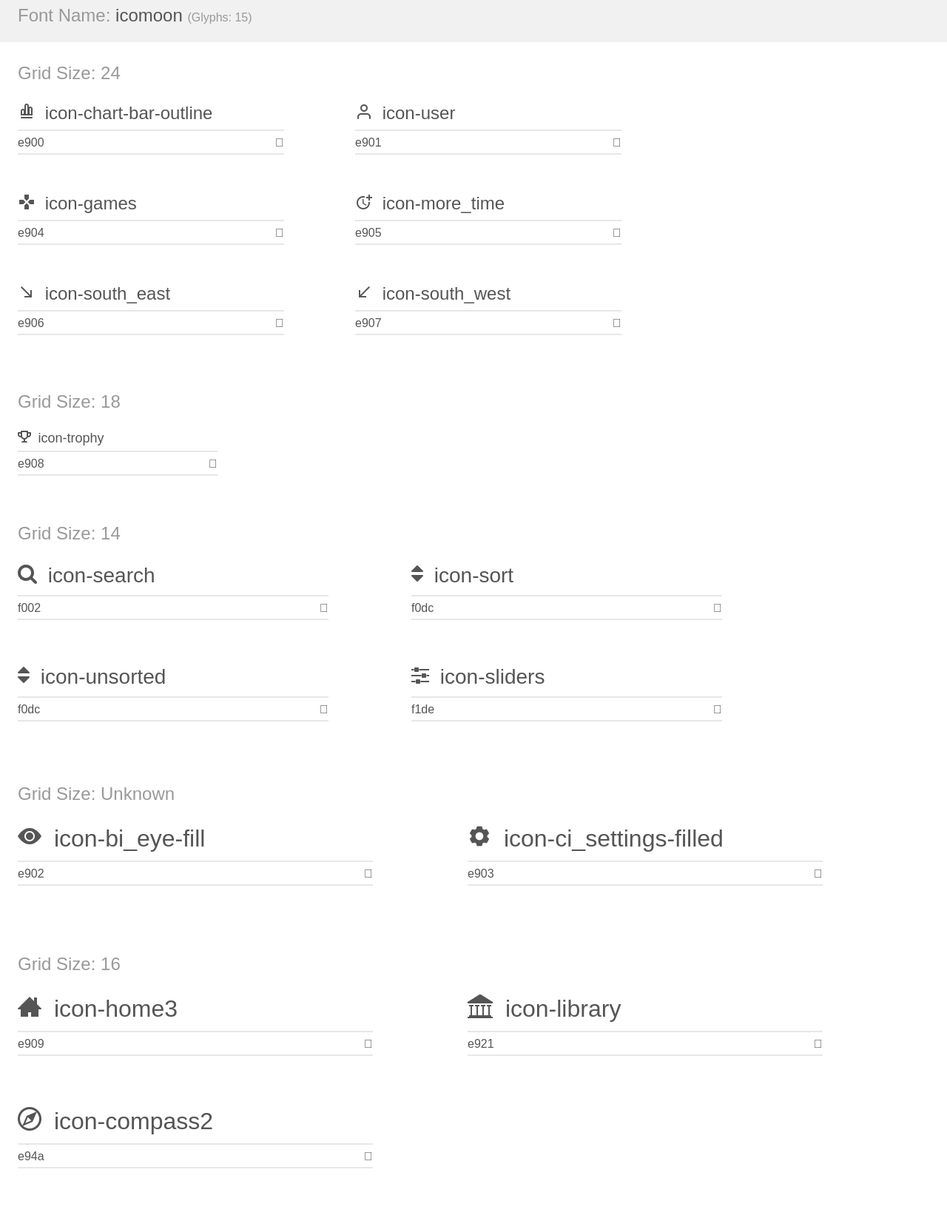
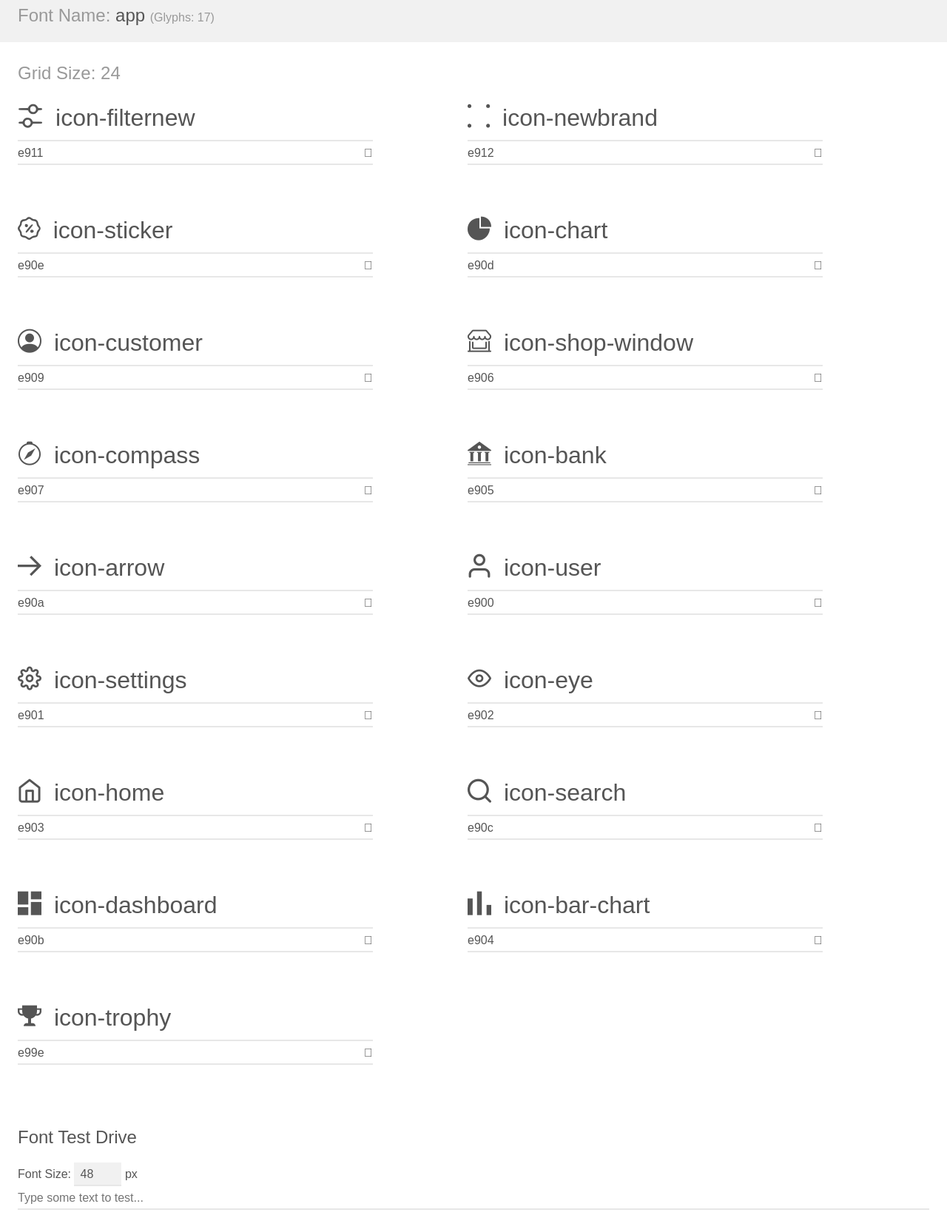
Before and after one commit to SnehaMistry/Front-end, a website: page assets/icons/demo.html in a window 1280 px wide. Shown: the part 15-1661 px from the top of the page at 74% size. Drawn offline with Linux system fonts and the light colour scheme; files whose address does not match are found by name.

```diff
--- a/assets/icons/demo-files/demo.css
+++ b/assets/icons/demo-files/demo.css
@@ -147,17 +147,5 @@
   font-size: 16px;
 }
 .fs1 {
-  font-size: 24px;
-}
-.fs2 {
-  font-size: 18px;
-}
-.fs3 {
-  font-size: 28px;
-}
-.fs4 {
   font-size: 32px;
 }
-.fs5 {
-  font-size: 32px;
-}
--- a/assets/icons/demo.html
+++ b/assets/icons/demo.html
@@ -9,14 +9,140 @@
     <link rel="stylesheet" href="style.css"></head>
 <body>
     <div class="bgc1 clearfix">
-        <h1 class="mhmm mvm"><span class="fgc1">Font Name:</span> icomoon <small class="fgc1">(Glyphs:&nbsp;15)</small></h1>
+        <h1 class="mhmm mvm"><span class="fgc1">Font Name:</span> app <small class="fgc1">(Glyphs:&nbsp;17)</small></h1>
     </div>
     <div class="clearfix mhl ptl">
         <h1 class="mvm mtn fgc1">Grid Size: 24</h1>
         <div class="glyph fs1">
             <div class="clearfix bshadow0 pbs">
-                <span class="icon-chart-bar-outline"></span>
-                <span class="mls"> icon-chart-bar-outline</span>
+                <span class="icon-filternew"></span>
+                <span class="mls"> icon-filternew</span>
+            </div>
+            <fieldset class="fs0 size1of1 clearfix hidden-false">
+                <input type="text" readonly value="e911" class="unit size1of2" />
+                <input type="text" maxlength="1" readonly value="&#xe911;" class="unitRight size1of2 talign-right" />
+            </fieldset>
+            <div class="fs0 bshadow0 clearfix hidden-true">
+                <span class="unit pvs fgc1">liga: </span>
+                <input type="text" readonly value="" class="liga unitRight" />
+            </div>
+        </div>
+        <div class="glyph fs1">
+            <div class="clearfix bshadow0 pbs">
+                <span class="icon-newbrand"></span>
+                <span class="mls"> icon-newbrand</span>
+            </div>
+            <fieldset class="fs0 size1of1 clearfix hidden-false">
+                <input type="text" readonly value="e912" class="unit size1of2" />
+                <input type="text" maxlength="1" readonly value="&#xe912;" class="unitRight size1of2 talign-right" />
+            </fieldset>
+            <div class="fs0 bshadow0 clearfix hidden-true">
+                <span class="unit pvs fgc1">liga: </span>
+                <input type="text" readonly value="" class="liga unitRight" />
+            </div>
+        </div>
+        <div class="glyph fs1">
+            <div class="clearfix bshadow0 pbs">
+                <span class="icon-sticker"></span>
+                <span class="mls"> icon-sticker</span>
+            </div>
+            <fieldset class="fs0 size1of1 clearfix hidden-false">
+                <input type="text" readonly value="e90e" class="unit size1of2" />
+                <input type="text" maxlength="1" readonly value="&#xe90e;" class="unitRight size1of2 talign-right" />
+            </fieldset>
+            <div class="fs0 bshadow0 clearfix hidden-true">
+                <span class="unit pvs fgc1">liga: </span>
+                <input type="text" readonly value="" class="liga unitRight" />
+            </div>
+        </div>
+        <div class="glyph fs1">
+            <div class="clearfix bshadow0 pbs">
+                <span class="icon-chart"></span>
+                <span class="mls"> icon-chart</span>
+            </div>
+            <fieldset class="fs0 size1of1 clearfix hidden-false">
+                <input type="text" readonly value="e90d" class="unit size1of2" />
+                <input type="text" maxlength="1" readonly value="&#xe90d;" class="unitRight size1of2 talign-right" />
+            </fieldset>
+            <div class="fs0 bshadow0 clearfix hidden-true">
+                <span class="unit pvs fgc1">liga: </span>
+                <input type="text" readonly value="" class="liga unitRight" />
+            </div>
+        </div>
+        <div class="glyph fs1">
+            <div class="clearfix bshadow0 pbs">
+                <span class="icon-customer"></span>
+                <span class="mls"> icon-customer</span>
+            </div>
+            <fieldset class="fs0 size1of1 clearfix hidden-false">
+                <input type="text" readonly value="e909" class="unit size1of2" />
+                <input type="text" maxlength="1" readonly value="&#xe909;" class="unitRight size1of2 talign-right" />
+            </fieldset>
+            <div class="fs0 bshadow0 clearfix hidden-true">
+                <span class="unit pvs fgc1">liga: </span>
+                <input type="text" readonly value="" class="liga unitRight" />
+            </div>
+        </div>
+        <div class="glyph fs1">
+            <div class="clearfix bshadow0 pbs">
+                <span class="icon-shop-window"></span>
+                <span class="mls"> icon-shop-window</span>
+            </div>
+            <fieldset class="fs0 size1of1 clearfix hidden-false">
+                <input type="text" readonly value="e906" class="unit size1of2" />
+                <input type="text" maxlength="1" readonly value="&#xe906;" class="unitRight size1of2 talign-right" />
+            </fieldset>
+            <div class="fs0 bshadow0 clearfix hidden-true">
+                <span class="unit pvs fgc1">liga: </span>
+                <input type="text" readonly value="" class="liga unitRight" />
+            </div>
+        </div>
+        <div class="glyph fs1">
+            <div class="clearfix bshadow0 pbs">
+                <span class="icon-compass"></span>
+                <span class="mls"> icon-compass</span>
+            </div>
+            <fieldset class="fs0 size1of1 clearfix hidden-false">
+                <input type="text" readonly value="e907" class="unit size1of2" />
+                <input type="text" maxlength="1" readonly value="&#xe907;" class="unitRight size1of2 talign-right" />
+            </fieldset>
+            <div class="fs0 bshadow0 clearfix hidden-true">
+                <span class="unit pvs fgc1">liga: </span>
+                <input type="text" readonly value="" class="liga unitRight" />
+            </div>
+        </div>
+        <div class="glyph fs1">
+            <div class="clearfix bshadow0 pbs">
+                <span class="icon-bank"></span>
+                <span class="mls"> icon-bank</span>
+            </div>
+            <fieldset class="fs0 size1of1 clearfix hidden-false">
+                <input type="text" readonly value="e905" class="unit size1of2" />
+                <input type="text" maxlength="1" readonly value="&#xe905;" class="unitRight size1of2 talign-right" />
+            </fieldset>
+            <div class="fs0 bshadow0 clearfix hidden-true">
+                <span class="unit pvs fgc1">liga: </span>
+                <input type="text" readonly value="" class="liga unitRight" />
+            </div>
+        </div>
+        <div class="glyph fs1">
+            <div class="clearfix bshadow0 pbs">
+                <span class="icon-arrow"></span>
+                <span class="mls"> icon-arrow</span>
+            </div>
+            <fieldset class="fs0 size1of1 clearfix hidden-false">
+                <input type="text" readonly value="e90a" class="unit size1of2" />
+                <input type="text" maxlength="1" readonly value="&#xe90a;" class="unitRight size1of2 talign-right" />
+            </fieldset>
+            <div class="fs0 bshadow0 clearfix hidden-true">
+                <span class="unit pvs fgc1">liga: </span>
+                <input type="text" readonly value="" class="liga unitRight" />
+            </div>
+        </div>
+        <div class="glyph fs1">
+            <div class="clearfix bshadow0 pbs">
+                <span class="icon-user"></span>
+                <span class="mls"> icon-user</span>
             </div>
             <fieldset class="fs0 size1of1 clearfix hidden-false">
                 <input type="text" readonly value="e900" class="unit size1of2" />
@@ -29,8 +155,8 @@
         </div>
         <div class="glyph fs1">
             <div class="clearfix bshadow0 pbs">
-                <span class="icon-user"></span>
-                <span class="mls"> icon-user</span>
+                <span class="icon-settings"></span>
+                <span class="mls"> icon-settings</span>
             </div>
             <fieldset class="fs0 size1of1 clearfix hidden-false">
                 <input type="text" readonly value="e901" class="unit size1of2" />
@@ -43,143 +169,8 @@
         </div>
         <div class="glyph fs1">
             <div class="clearfix bshadow0 pbs">
-                <span class="icon-games"></span>
-                <span class="mls"> icon-games</span>
-            </div>
-            <fieldset class="fs0 size1of1 clearfix hidden-false">
-                <input type="text" readonly value="e904" class="unit size1of2" />
-                <input type="text" maxlength="1" readonly value="&#xe904;" class="unitRight size1of2 talign-right" />
-            </fieldset>
-            <div class="fs0 bshadow0 clearfix hidden-true">
-                <span class="unit pvs fgc1">liga: </span>
-                <input type="text" readonly value="games, gamepad" class="liga unitRight" />
-            </div>
-        </div>
-        <div class="glyph fs1">
-            <div class="clearfix bshadow0 pbs">
-                <span class="icon-more_time"></span>
-                <span class="mls"> icon-more_time</span>
-            </div>
-            <fieldset class="fs0 size1of1 clearfix hidden-false">
-                <input type="text" readonly value="e905" class="unit size1of2" />
-                <input type="text" maxlength="1" readonly value="&#xe905;" class="unitRight size1of2 talign-right" />
-            </fieldset>
-            <div class="fs0 bshadow0 clearfix hidden-true">
-                <span class="unit pvs fgc1">liga: </span>
-                <input type="text" readonly value="more_time" class="liga unitRight" />
-            </div>
-        </div>
-        <div class="glyph fs1">
-            <div class="clearfix bshadow0 pbs">
-                <span class="icon-south_east"></span>
-                <span class="mls"> icon-south_east</span>
-            </div>
-            <fieldset class="fs0 size1of1 clearfix hidden-false">
-                <input type="text" readonly value="e906" class="unit size1of2" />
-                <input type="text" maxlength="1" readonly value="&#xe906;" class="unitRight size1of2 talign-right" />
-            </fieldset>
-            <div class="fs0 bshadow0 clearfix hidden-true">
-                <span class="unit pvs fgc1">liga: </span>
-                <input type="text" readonly value="south_east" class="liga unitRight" />
-            </div>
-        </div>
-        <div class="glyph fs1">
-            <div class="clearfix bshadow0 pbs">
-                <span class="icon-south_west"></span>
-                <span class="mls"> icon-south_west</span>
-            </div>
-            <fieldset class="fs0 size1of1 clearfix hidden-false">
-                <input type="text" readonly value="e907" class="unit size1of2" />
-                <input type="text" maxlength="1" readonly value="&#xe907;" class="unitRight size1of2 talign-right" />
-            </fieldset>
-            <div class="fs0 bshadow0 clearfix hidden-true">
-                <span class="unit pvs fgc1">liga: </span>
-                <input type="text" readonly value="south_west" class="liga unitRight" />
-            </div>
-        </div>
-    </div>
-    <div class="clearfix mhl ptl">
-        <h1 class="mvm mtn fgc1">Grid Size: 18</h1>
-        <div class="glyph fs2">
-            <div class="clearfix bshadow0 pbs">
-                <span class="icon-trophy"></span>
-                <span class="mls"> icon-trophy</span>
-            </div>
-            <fieldset class="fs0 size1of1 clearfix hidden-false">
-                <input type="text" readonly value="e908" class="unit size1of2" />
-                <input type="text" maxlength="1" readonly value="&#xe908;" class="unitRight size1of2 talign-right" />
-            </fieldset>
-            <div class="fs0 bshadow0 clearfix hidden-true">
-                <span class="unit pvs fgc1">liga: </span>
-                <input type="text" readonly value="" class="liga unitRight" />
-            </div>
-        </div>
-    </div>
-    <div class="clearfix mhl ptl">
-        <h1 class="mvm mtn fgc1">Grid Size: 14</h1>
-        <div class="glyph fs3">
-            <div class="clearfix bshadow0 pbs">
-                <span class="icon-search"></span>
-                <span class="mls"> icon-search</span>
-            </div>
-            <fieldset class="fs0 size1of1 clearfix hidden-false">
-                <input type="text" readonly value="f002" class="unit size1of2" />
-                <input type="text" maxlength="1" readonly value="&#xf002;" class="unitRight size1of2 talign-right" />
-            </fieldset>
-            <div class="fs0 bshadow0 clearfix hidden-true">
-                <span class="unit pvs fgc1">liga: </span>
-                <input type="text" readonly value="" class="liga unitRight" />
-            </div>
-        </div>
-        <div class="glyph fs3">
-            <div class="clearfix bshadow0 pbs">
-                <span class="icon-sort"></span>
-                <span class="mls"> icon-sort</span>
-            </div>
-            <fieldset class="fs0 size1of1 clearfix hidden-false">
-                <input type="text" readonly value="f0dc" class="unit size1of2" />
-                <input type="text" maxlength="1" readonly value="&#xf0dc;" class="unitRight size1of2 talign-right" />
-            </fieldset>
-            <div class="fs0 bshadow0 clearfix hidden-true">
-                <span class="unit pvs fgc1">liga: </span>
-                <input type="text" readonly value="" class="liga unitRight" />
-            </div>
-        </div>
-        <div class="glyph fs3">
-            <div class="clearfix bshadow0 pbs">
-                <span class="icon-unsorted"></span>
-                <span class="mls"> icon-unsorted</span>
-            </div>
-            <fieldset class="fs0 size1of1 clearfix hidden-false">
-                <input type="text" readonly value="f0dc" class="unit size1of2" />
-                <input type="text" maxlength="1" readonly value="&#xf0dc;" class="unitRight size1of2 talign-right" />
-            </fieldset>
-            <div class="fs0 bshadow0 clearfix hidden-true">
-                <span class="unit pvs fgc1">liga: </span>
-                <input type="text" readonly value="" class="liga unitRight" />
-            </div>
-        </div>
-        <div class="glyph fs3">
-            <div class="clearfix bshadow0 pbs">
-                <span class="icon-sliders"></span>
-                <span class="mls"> icon-sliders</span>
-            </div>
-            <fieldset class="fs0 size1of1 clearfix hidden-false">
-                <input type="text" readonly value="f1de" class="unit size1of2" />
-                <input type="text" maxlength="1" readonly value="&#xf1de;" class="unitRight size1of2 talign-right" />
-            </fieldset>
-            <div class="fs0 bshadow0 clearfix hidden-true">
-                <span class="unit pvs fgc1">liga: </span>
-                <input type="text" readonly value="" class="liga unitRight" />
-            </div>
-        </div>
-    </div>
-    <div class="clearfix mhl ptl">
-        <h1 class="mvm mtn fgc1">Grid Size: Unknown</h1>
-        <div class="glyph fs4">
-            <div class="clearfix bshadow0 pbs">
-                <span class="icon-bi_eye-fill"></span>
-                <span class="mls"> icon-bi_eye-fill</span>
+                <span class="icon-eye"></span>
+                <span class="mls"> icon-eye</span>
             </div>
             <fieldset class="fs0 size1of1 clearfix hidden-false">
                 <input type="text" readonly value="e902" class="unit size1of2" />
@@ -190,10 +181,10 @@
                 <input type="text" readonly value="" class="liga unitRight" />
             </div>
         </div>
-        <div class="glyph fs4">
+        <div class="glyph fs1">
             <div class="clearfix bshadow0 pbs">
-                <span class="icon-ci_settings-filled"></span>
-                <span class="mls"> icon-ci_settings-filled</span>
+                <span class="icon-home"></span>
+                <span class="mls"> icon-home</span>
             </div>
             <fieldset class="fs0 size1of1 clearfix hidden-false">
                 <input type="text" readonly value="e903" class="unit size1of2" />
@@ -204,49 +195,60 @@
                 <input type="text" readonly value="" class="liga unitRight" />
             </div>
         </div>
-    </div>
-    <div class="clearfix mhl ptl">
-        <h1 class="mvm mtn fgc1">Grid Size: 16</h1>
-        <div class="glyph fs5">
+        <div class="glyph fs1">
             <div class="clearfix bshadow0 pbs">
-                <span class="icon-home3"></span>
-                <span class="mls"> icon-home3</span>
+                <span class="icon-search"></span>
+                <span class="mls"> icon-search</span>
             </div>
             <fieldset class="fs0 size1of1 clearfix hidden-false">
-                <input type="text" readonly value="e909" class="unit size1of2" />
-                <input type="text" maxlength="1" readonly value="&#xe909;" class="unitRight size1of2 talign-right" />
+                <input type="text" readonly value="e90c" class="unit size1of2" />
+                <input type="text" maxlength="1" readonly value="&#xe90c;" class="unitRight size1of2 talign-right" />
             </fieldset>
             <div class="fs0 bshadow0 clearfix hidden-true">
                 <span class="unit pvs fgc1">liga: </span>
-                <input type="text" readonly value="home3, house3" class="liga unitRight" />
+                <input type="text" readonly value="" class="liga unitRight" />
             </div>
         </div>
-        <div class="glyph fs5">
+        <div class="glyph fs1">
             <div class="clearfix bshadow0 pbs">
-                <span class="icon-library"></span>
-                <span class="mls"> icon-library</span>
+                <span class="icon-dashboard"></span>
+                <span class="mls"> icon-dashboard</span>
             </div>
             <fieldset class="fs0 size1of1 clearfix hidden-false">
-                <input type="text" readonly value="e921" class="unit size1of2" />
-                <input type="text" maxlength="1" readonly value="&#xe921;" class="unitRight size1of2 talign-right" />
+                <input type="text" readonly value="e90b" class="unit size1of2" />
+                <input type="text" maxlength="1" readonly value="&#xe90b;" class="unitRight size1of2 talign-right" />
             </fieldset>
             <div class="fs0 bshadow0 clearfix hidden-true">
                 <span class="unit pvs fgc1">liga: </span>
-                <input type="text" readonly value="library2, bank" class="liga unitRight" />
+                <input type="text" readonly value="" class="liga unitRight" />
             </div>
         </div>
-        <div class="glyph fs5">
+        <div class="glyph fs1">
             <div class="clearfix bshadow0 pbs">
-                <span class="icon-compass2"></span>
-                <span class="mls"> icon-compass2</span>
+                <span class="icon-bar-chart"></span>
+                <span class="mls"> icon-bar-chart</span>
             </div>
             <fieldset class="fs0 size1of1 clearfix hidden-false">
-                <input type="text" readonly value="e94a" class="unit size1of2" />
-                <input type="text" maxlength="1" readonly value="&#xe94a;" class="unitRight size1of2 talign-right" />
+                <input type="text" readonly value="e904" class="unit size1of2" />
+                <input type="text" maxlength="1" readonly value="&#xe904;" class="unitRight size1of2 talign-right" />
             </fieldset>
             <div class="fs0 bshadow0 clearfix hidden-true">
                 <span class="unit pvs fgc1">liga: </span>
-                <input type="text" readonly value="compass2, direction2" class="liga unitRight" />
+                <input type="text" readonly value="" class="liga unitRight" />
+            </div>
+        </div>
+        <div class="glyph fs1">
+            <div class="clearfix bshadow0 pbs">
+                <span class="icon-trophy"></span>
+                <span class="mls"> icon-trophy</span>
+            </div>
+            <fieldset class="fs0 size1of1 clearfix hidden-false">
+                <input type="text" readonly value="e99e" class="unit size1of2" />
+                <input type="text" maxlength="1" readonly value="&#xe99e;" class="unitRight size1of2 talign-right" />
+            </fieldset>
+            <div class="fs0 bshadow0 clearfix hidden-true">
+                <span class="unit pvs fgc1">liga: </span>
+                <input type="text" readonly value="trophy, cup" class="liga unitRight" />
             </div>
         </div>
     </div>
@@ -261,7 +263,7 @@
         </label>
         <input id="testText" type="text" class="phl size1of1 mvl"
         placeholder="Type some text to test..." value=""/>
-        <div id="testDrive" class="icon-" style="font-family: icomoon">&nbsp;
+        <div id="testDrive" class="icon-" style="font-family: app">&nbsp;
         </div>
     </div>
     <!--<![endif]-->
--- a/assets/icons/style.css
+++ b/assets/icons/style.css
@@ -1,10 +1,10 @@
 @font-face {
-  font-family: 'icomoon';
-  src:  url('fonts/icomoon.eot?805qya');
-  src:  url('fonts/icomoon.eot?805qya#iefix') format('embedded-opentype'),
-    url('fonts/icomoon.ttf?805qya') format('truetype'),
-    url('fonts/icomoon.woff?805qya') format('woff'),
-    url('fonts/icomoon.svg?805qya#icomoon') format('svg');
+  font-family: 'app';
+  src:  url('fonts/app.eot?san6zf');
+  src:  url('fonts/app.eot?san6zf#iefix') format('embedded-opentype'),
+    url('fonts/app.ttf?san6zf') format('truetype'),
+    url('fonts/app.woff?san6zf') format('woff'),
+    url('fonts/app.svg?san6zf#app') format('svg');
   font-weight: normal;
   font-style: normal;
   font-display: block;
@@ -12,8 +12,7 @@
 
 [class^="icon-"], [class*=" icon-"] {
   /* use !important to prevent issues with browser extensions that change fonts */
-  font-family: 'icomoon' !important;
-  speak: never;
+  font-family: 'app' !important;
   font-style: normal;
   font-weight: normal;
   font-variant: normal;
@@ -25,51 +24,54 @@
   -moz-osx-font-smoothing: grayscale;
 }
 
-.icon-chart-bar-outline:before {
+.icon-filternew:before {
+  content: "\e911";
+}
+.icon-newbrand:before {
+  content: "\e912";
+}
+.icon-sticker:before {
+  content: "\e90e";
+}
+.icon-chart:before {
+  content: "\e90d";
+}
+.icon-customer:before {
+  content: "\e909";
+}
+.icon-shop-window:before {
+  content: "\e906";
+}
+.icon-compass:before {
+  content: "\e907";
+}
+.icon-bank:before {
+  content: "\e905";
+}
+.icon-arrow:before {
+  content: "\e90a";
+}
+.icon-user:before {
   content: "\e900";
 }
-.icon-user:before {
+.icon-settings:before {
   content: "\e901";
 }
-.icon-games:before {
+.icon-eye:before {
+  content: "\e902";
+}
+.icon-home:before {
+  content: "\e903";
+}
+.icon-search:before {
+  content: "\e90c";
+}
+.icon-dashboard:before {
+  content: "\e90b";
+}
+.icon-bar-chart:before {
   content: "\e904";
 }
-.icon-more_time:before {
-  content: "\e905";
+.icon-trophy:before {
+  content: "\e99e";
 }
-.icon-south_east:before {
-  content: "\e906";
-}
-.icon-south_west:before {
-  content: "\e907";
-}
-.icon-trophy:before {
-  content: "\e908";
-}
-.icon-search:before {
-  content: "\f002";
-}
-.icon-sort:before {
-  content: "\f0dc";
-}
-.icon-unsorted:before {
-  content: "\f0dc";
-}
-.icon-sliders:before {
-  content: "\f1de";
-}
-.icon-bi_eye-fill:before {
-  content: "\e902";
-}
-.icon-ci_settings-filled:before {
-  content: "\e903";
-}
-.icon-home3:before {
-  content: "\e909";
-}
-.icon-library:before {
-  content: "\e921";
-}
-.icon-compass2:before {
-  content: "\e94a";
-}
--- a/assets/scss/base/_global.scss
+++ b/assets/scss/base/_global.scss
@@ -16,3 +16,7 @@
 .rotate-90{
     transform: rotate(90deg);
 }
+
+.sidebar, .second-sidebar{
+    flex: 0 0 $sidebar-width;
+}
--- a/assets/scss/base/_variable.scss
+++ b/assets/scss/base/_variable.scss
@@ -5,4 +5,8 @@
 $font-family-base: 'Libre Franklin', sans-serif;
 $border-radius: 2rem;
 $rounded-circle: 50%;
-$navlink-border: 4px solid $dark;
+$navlink-border: 3px;
+
+$nav-link-padding-x: 1.5rem;
+$nav-link-padding-y : 0;
+$sidebar-width: 260px ;
```
Also changed, not shown: assets/icons/selection.json (+1 -1 lines), assets/scss/component/_nav-hover.scss (+7 -2 lines), index.html (+34 -45 lines), assets/css/scss.css, assets/icons/fonts/app.ttf (added), assets/icons/fonts/app.woff (added), 2 other files.
